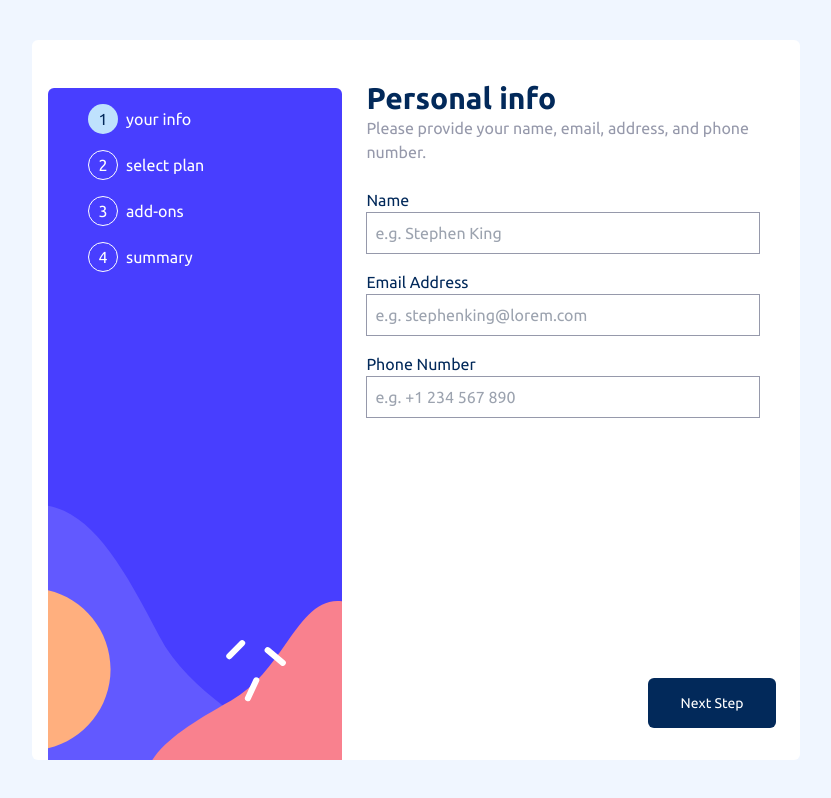
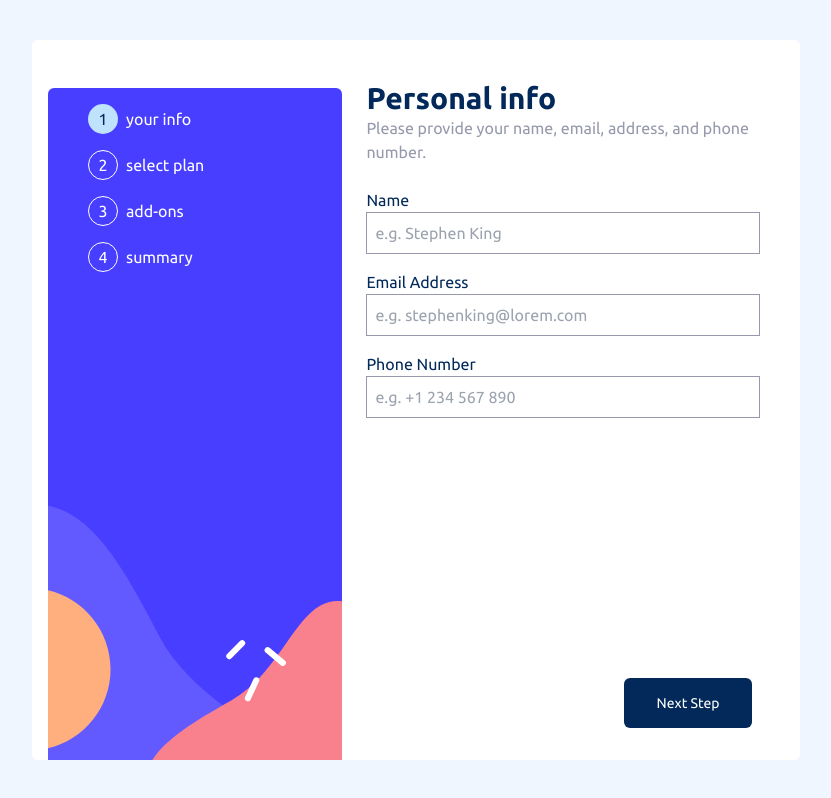
Before and after one commit to Qorbanzadeh/multi-step-form, a Next.js app: page / in a window 1280 px wide. Shown: the whole page, without its empty margins (224-1055 px from the left). Built offline with nearby package versions, Linux system fonts and the light colour scheme.

Commit message:
Add more padding to desktop navigation buttons

```diff
--- a/src/components/form.component.tsx
+++ b/src/components/form.component.tsx
@@ -103,7 +103,7 @@ function Form() {
                 onSubmit={onSubmitHandler}
               >
                 {currentStep.content && currentStep.content}
-                <div className="absolute inset-x-0 bottom-0 items-center justify-between hidden w-full p-2 py-4 mb-0 md:flex">
+                <div className="absolute inset-x-0 bottom-0 items-center justify-between hidden w-full p-8 py-4 mb-0 md:flex">
                   <button
                     disabled={isFirstStep}
                     onClick={() => updateFormData({ type: "back" })}
```
